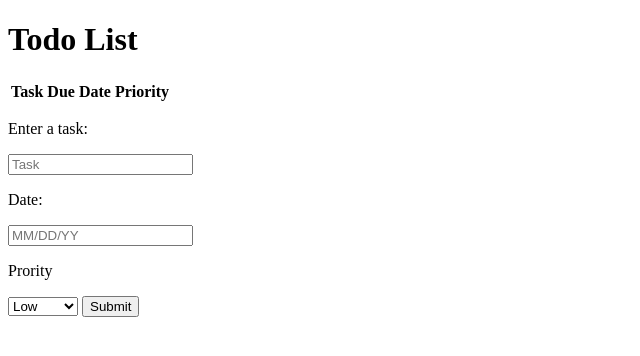
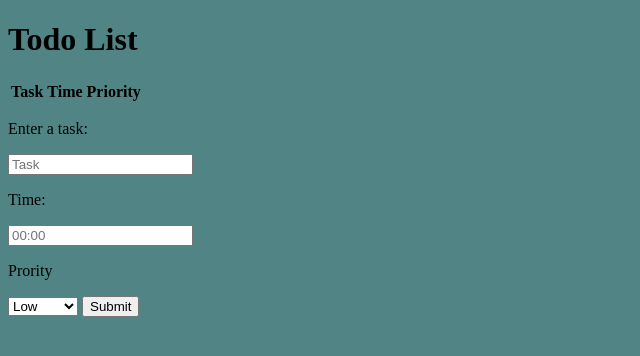
Before and after one commit to AndrewSushi/Todo-App, a Flask app: page / in a window 1280 px wide. Shown: the top 356 px of the page, without its empty margins (0-640 px from the left). Run offline with Flask 3, Linux system fonts and the light colour scheme; lists and menus that the app fills with data are empty.

Commit message:
Auto commit

```diff
--- a/app.py
+++ b/app.py
@@ -13,6 +13,7 @@ def home():
 def submit():
     todo = request.args["action"]
     time = request.args["time"]
-    event = (todo, time)
+    priority = request.args["priority"]
+    event = (todo, time, priority)
     psuedoDB.append(event)
     return redirect('/')
--- /dev/null
+++ b/static/style.css
@@ -0,0 +1,3 @@
+body{
+    background-color: rgb(81, 133, 133);
+}
--- a/templates/base.html
+++ b/templates/base.html
@@ -4,12 +4,12 @@
     <meta charset="UTF-8">
     <meta http-equiv="X-UA-Compatible" content="IE=edge">
     <meta name="viewport" content="width=device-width, initial-scale=1.0">
+    <link rel="stylesheet" href="static/style.css">
     <title>Document</title>
 </head>
 <body>
     {% block content %}
-    <link rel="stylesheet" href="../style.css">
-    <script src="../app.js"></script>
     {% endblock %}
+    <script src="app.js"></script>
 </body>
 </html>
--- a/templates/home.html
+++ b/templates/home.html
@@ -5,7 +5,7 @@
     <table>
         <tr>
             <th>Task</th>
-            <th>Due Date</th>
+            <th>Time</th>
             <th>Priority</th>
         </tr>
         {% for event in DB %}
@@ -21,8 +21,8 @@
 <form action="/handle">
     <p>Enter a task: </p>
     <input type="text" name="action" placeholder="Task">
-    <p>Date: </p>
-    <input type="text" name="time" placeholder="MM/DD/YY">
+    <p>Time: </p>
+    <input type="text" name="time" placeholder="00:00">
     <p>Prority</p>
     <select name="priority">
         <option>Low</option>
```
Also changed, not shown: static/app.js (renamed from app.js), style.css (deleted).
